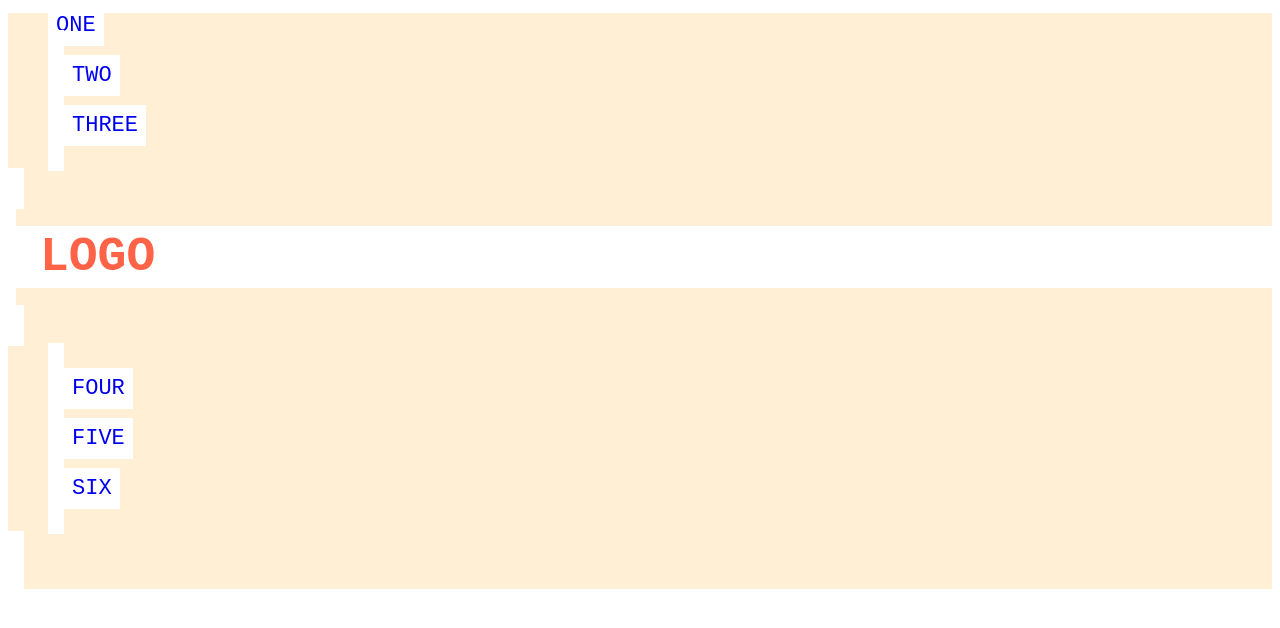
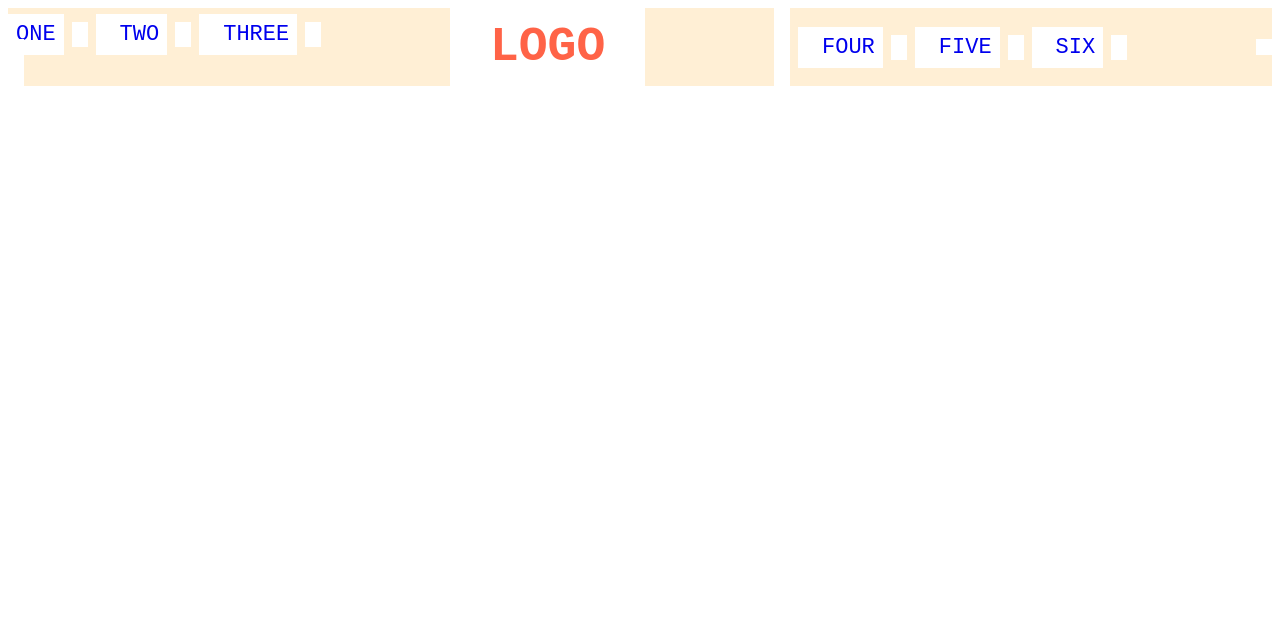
Before and after one commit to SidneyBoni/git_test, a plain HTML site: page flex-folder/flex-header.html in a window 1280 px wide. Drawn offline with Linux system fonts and the light colour scheme.

Commit message:
Changed logo and ul css elements
Added lines to css elements in header_styles to change
display of the logo and unordered list elements in the
css file.

```diff
--- a/flex-folder/flex-header.html
+++ b/flex-folder/flex-header.html
@@ -7,7 +7,7 @@
 </head>
     <body>
         <div class="header">
-            <div class="left links">
+            <div class="left-links">
                 <ul>
                     <li><a href="#">ONE</li>
                     <li><a href="#">TWO</li>
@@ -15,7 +15,7 @@
                 </ul>
             </div>
             <div class="logo">LOGO</div>
-            <div class="right links">
+            <div class="right-links">
                 <ul>
                     <li><a href="#">FOUR</li>
                     <li><a href="#">FIVE</li>
--- a/flex-folder/header_styles.css
+++ b/flex-folder/header_styles.css
@@ -1,6 +1,10 @@
 .header  {
+    display:flex;
+    justify-content: center;
     font-family: monospace;
     background: papayawhip;
+    align-items: center;
+    justify-content: space-between;
   }
 
   .logo {
@@ -12,9 +16,13 @@
   }
 
   ul {
+    display: flex;
     /* this removes the dots on the list items*/
     list-style-type: none;
-  }
+    margin: 0;
+    padding: 0;
+    gap: 8px;
+    }
 
   a {
     font-size: 22px;
@@ -22,4 +30,4 @@
     padding: 8px;
     /* this removes the line under the links */
     text-decoration: none;
-  }
+    }
```
